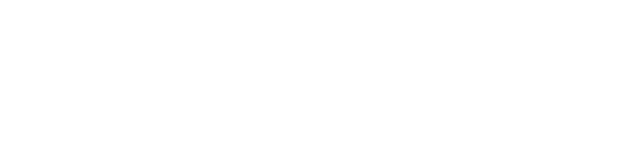
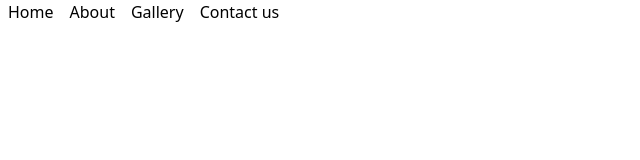
Before and after one commit to mr-Girish/TailWindCss_Project, a website: page index.html in a window 1280 px wide. Shown: the whole page, without its empty margins (0-640 px from the left). Drawn offline with nearby package versions, Linux system fonts and the light colour scheme.

Commit message:
working on csss

```diff
--- a/index.html
+++ b/index.html
@@ -5,8 +5,17 @@
     <meta http-equiv="X-UA-Compatible" content="IE=edge">
     <meta name="viewport" content="width=device-width, initial-scale=1.0">
     <title>Learning Tailwind Css</title>
+    <script src="https://cdn.tailwindcss.com"></script>
+
 </head>
 <body>
-
+        <div class="container">
+            <ul class="px-2 flex space-x-4">
+                <li>Home</li>
+                <li>About</li>
+                <li>Gallery</li>
+                <li>Contact us</li>
+            </ul>
+        </div>
 </body>
 </html>
--- a/package.json
+++ b/package.json
@@ -10,7 +10,7 @@
   },
   "devDependencies": {},
   "scripts": {
-    "start": "vite"
+    "test": "echo \"Error: no test specified\" && exit 1"
   },
   "author": "",
   "license": "ISC"
```
